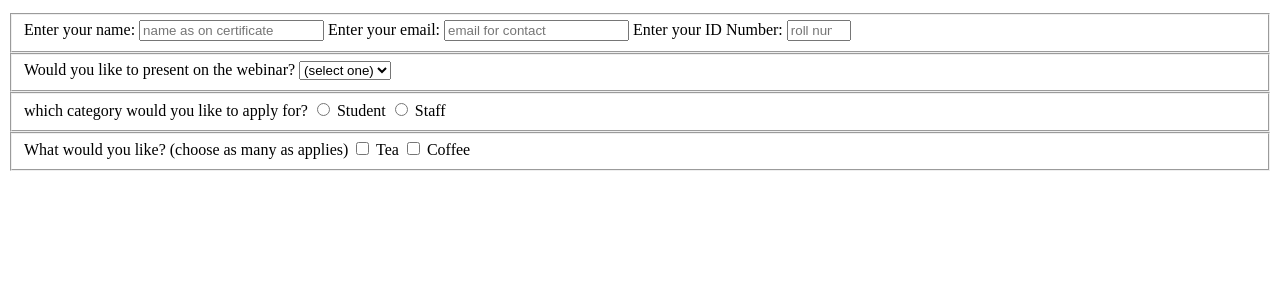
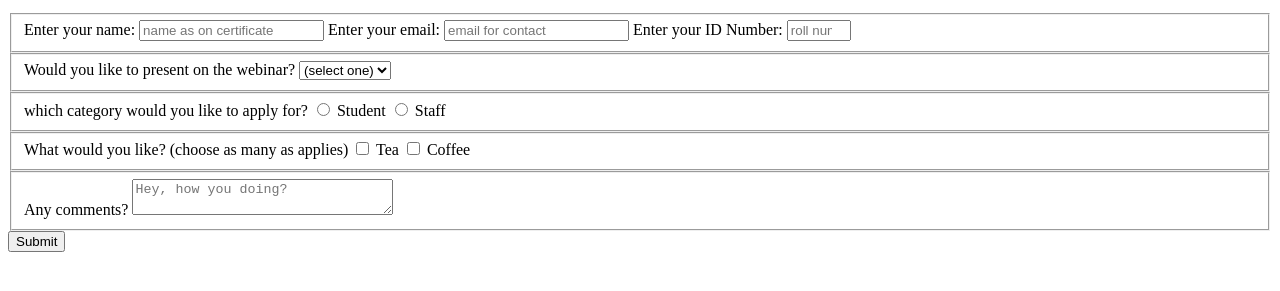
Before and after one commit to WizRay/Survey-Form, a plain HTML site: page index.html in a window 1280 px wide. Shown: the part 101-392 px from the top of the page. Drawn offline with Linux system fonts and the light colour scheme.

Commit message:
add comment section and Submit button

```diff
--- a/index.html
+++ b/index.html
@@ -66,6 +66,18 @@
             <input type="checkbox" name="snack" value="2" /> Coffee
           </label>
         </fieldset>
+        <fieldset>
+          <label
+            >Any comments?
+            <textarea
+              name="comment"
+              rows="2"
+              cols="30"
+              placeholder="Hey, how you doing?"
+            ></textarea>
+          </label>
+        </fieldset>
+        <input type="submit" value="Submit" />
       </form>
     </div>
   </body>
```
